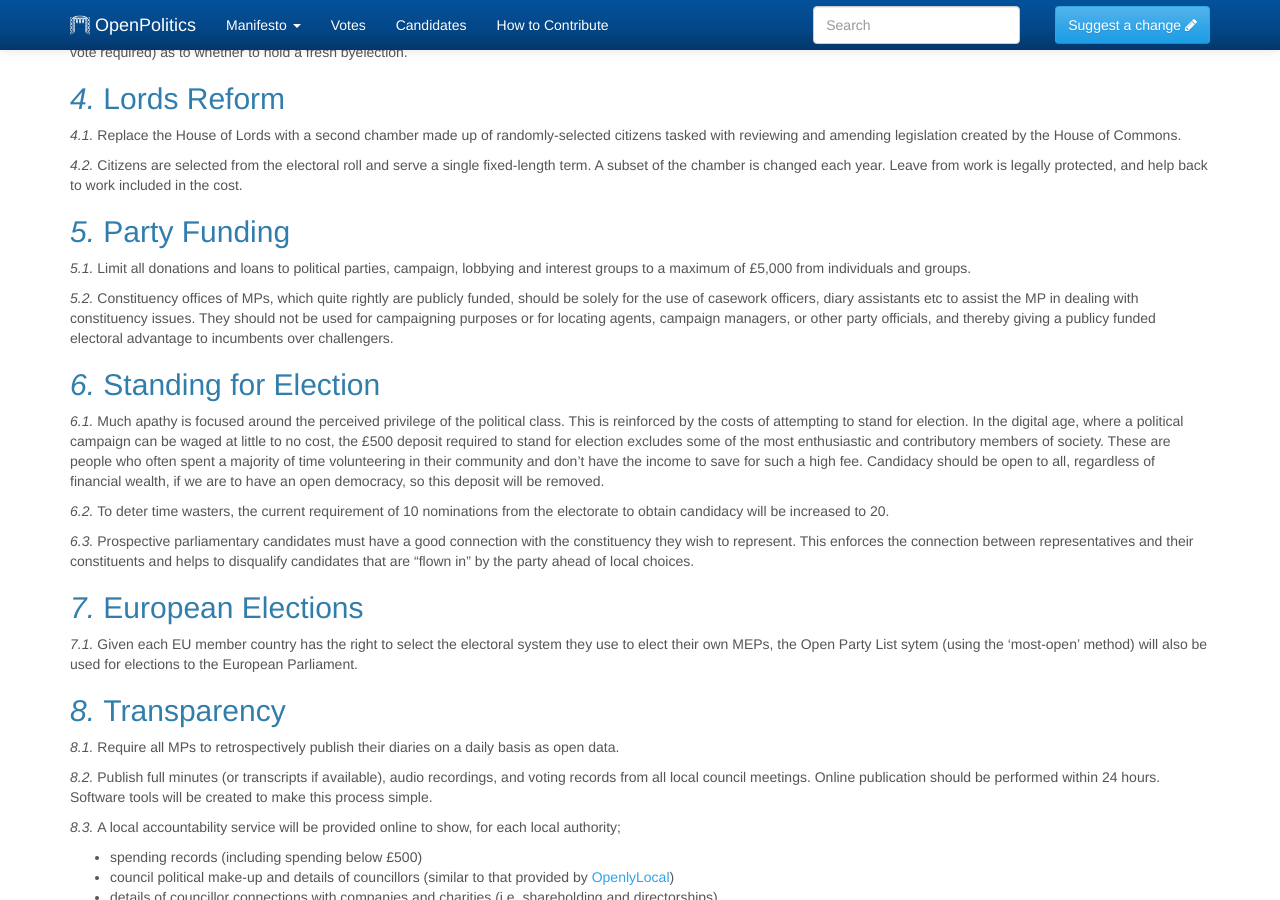
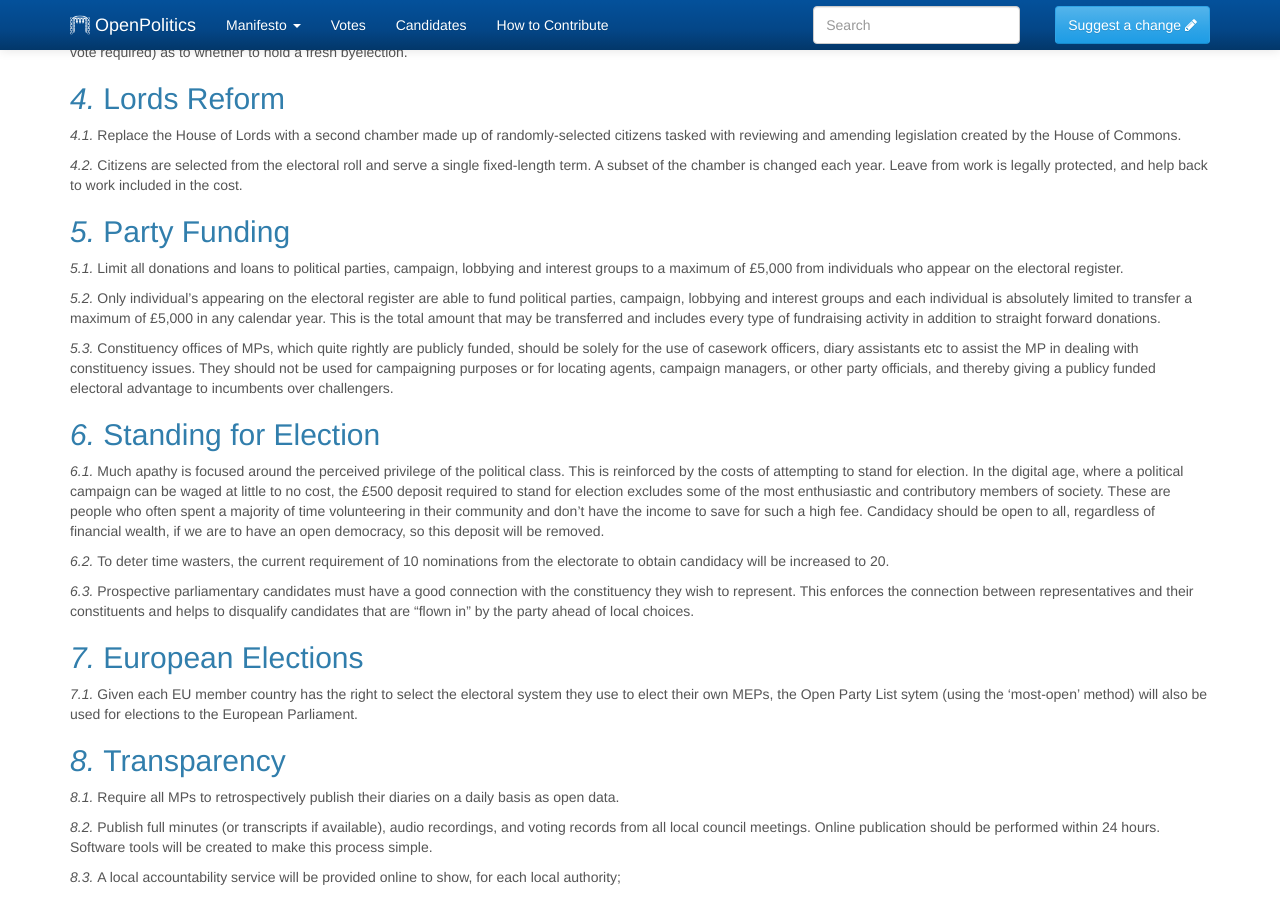
Before and after one commit to openpolitics/manifesto, a Jekyll site: the page built from manifesto/democracy.md, in a window 1280 px wide and 900 px high, scrolled down 667 px. Built offline with Jekyll 4.4.1, drawn with Linux system fonts in a browser that asks for light colours.

Commit message:
Limit funding to individuals and introduce an absolute annual cap.

```diff
--- a/manifesto/democracy.md
+++ b/manifesto/democracy.md
@@ -39,7 +39,9 @@ Citizens are selected from the electoral roll and serve a single fixed-length te
 
 ## Party Funding
 
-Limit all donations and loans to political parties, campaign, lobbying and interest groups to a maximum of £5,000 from individuals and groups.
+Limit all donations and loans to political parties, campaign, lobbying and interest groups to a maximum of £5,000 from individuals who appear on the electoral register.
+
+Only individual's appearing on the electoral register are able to fund political parties, campaign, lobbying and interest groups and each individual is absolutely limited to transfer a maximum of £5,000 in any calendar year.  This is the total amount that may be transferred and includes every type of fundraising activity in addition to straight forward donations.
 
 Constituency offices of MPs, which quite rightly are publicly funded, should be solely for the use of casework officers, diary assistants etc to assist the MP in dealing with constituency issues. They should not be used for campaigning purposes or for locating agents, campaign managers, or other party officials, and thereby giving a publicy funded electoral advantage to incumbents over challengers.
 
```
